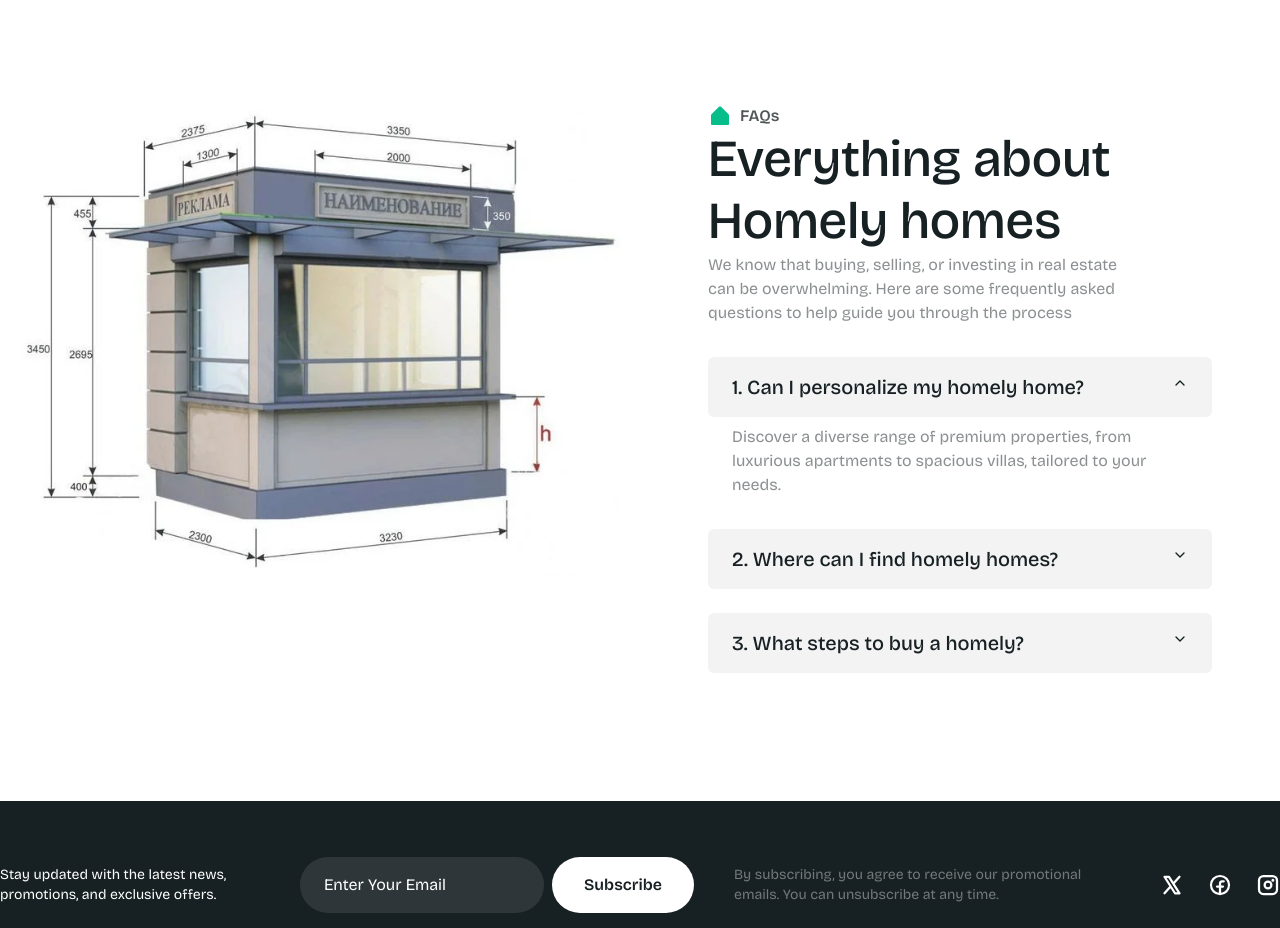
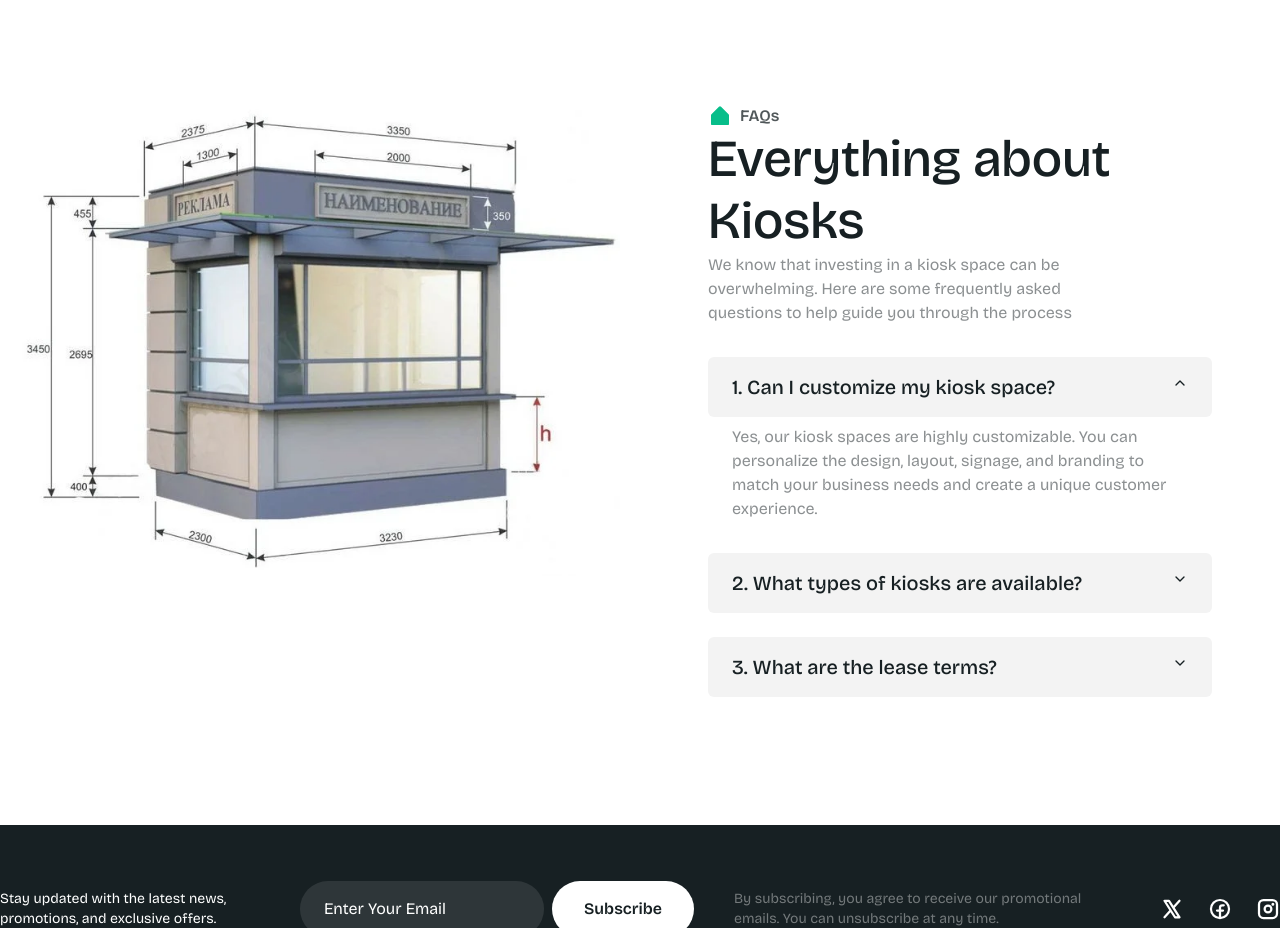
Before and after one commit to kiraabe/homely.1.2, a Next.js app: page / in a window 1280 px wide. Shown: the part 5580-6508 px from the top of the page. Built offline with nearby package versions, Linux system fonts and the light colour scheme.

Commit message:
Update FAQs content to reflect kiosk business model

```diff
--- a/src/components/Home/FAQs/index.tsx
+++ b/src/components/Home/FAQs/index.tsx
@@ -28,29 +28,29 @@ const FAQ: React.FC = () => {
                             FAQs
                         </p>
                         <h2 className='lg:text-52 text-40 leading-[1.2] font-medium text-dark dark:text-white'>
-                            Everything about Homely homes
+                            Everything about Kiosks
                         </h2>
                         <p className='text-dark/50 dark:text-white/50 pr-20'>
-                            We know that buying, selling, or investing in real estate can be overwhelming. Here are some frequently asked questions to help guide you through the process
+                            We know that investing in a kiosk space can be overwhelming. Here are some frequently asked questions to help guide you through the process
                         </p>
                         <div className="my-8">
                             <Accordion type="single" defaultValue="item-1" collapsible className="w-full flex flex-col gap-6">
                                 <AccordionItem value="item-1">
-                                    <AccordionTrigger>1. Can I personalize my homely home?</AccordionTrigger>
+                                    <AccordionTrigger>1. Can I customize my kiosk space?</AccordionTrigger>
                                     <AccordionContent>
-                                        Discover a diverse range of premium properties, from luxurious apartments to spacious villas, tailored to your needs.
+                                        Yes, our kiosk spaces are highly customizable. You can personalize the design, layout, signage, and branding to match your business needs and create a unique customer experience.
                                     </AccordionContent>
                                 </AccordionItem>
                                 <AccordionItem value="item-2">
-                                    <AccordionTrigger>2. Where can I find homely homes?</AccordionTrigger>
+                                    <AccordionTrigger>2. What types of kiosks are available?</AccordionTrigger>
                                     <AccordionContent>
-                                        Discover a diverse range of premium properties, from luxurious apartments to spacious villas, tailored to your needs.
+                                        We offer a variety of kiosk types including Food & Beverage, Digital & Electronics, Fashion & Accessories, and Service & Information kiosks. Each category is designed for specific business needs.
                                     </AccordionContent>
                                 </AccordionItem>
                                 <AccordionItem value="item-3">
-                                    <AccordionTrigger>3. What steps to buy a homely?</AccordionTrigger>
+                                    <AccordionTrigger>3. What are the lease terms?</AccordionTrigger>
                                     <AccordionContent>
-                                        Discover a diverse range of premium properties, from luxurious apartments to spacious villas, tailored to your needs.
+                                        Lease terms are flexible and can be customized based on your business requirements. We offer short-term and long-term options with competitive pricing and favorable conditions for qualified tenants.
                                     </AccordionContent>
                                 </AccordionItem>
                             </Accordion>
```
